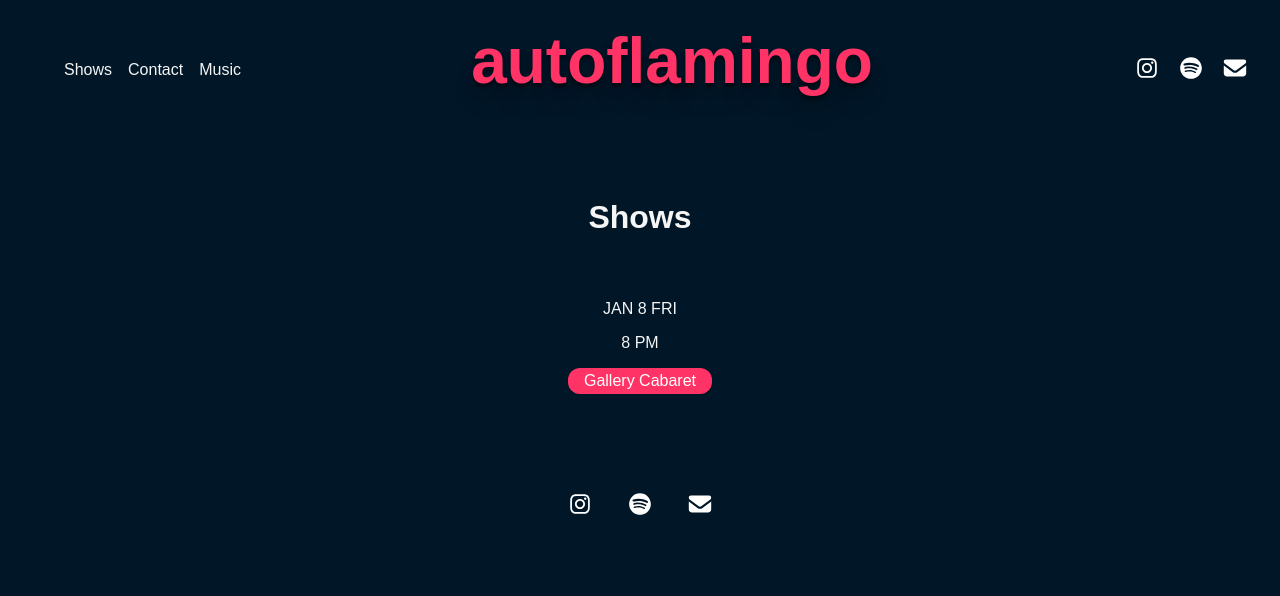
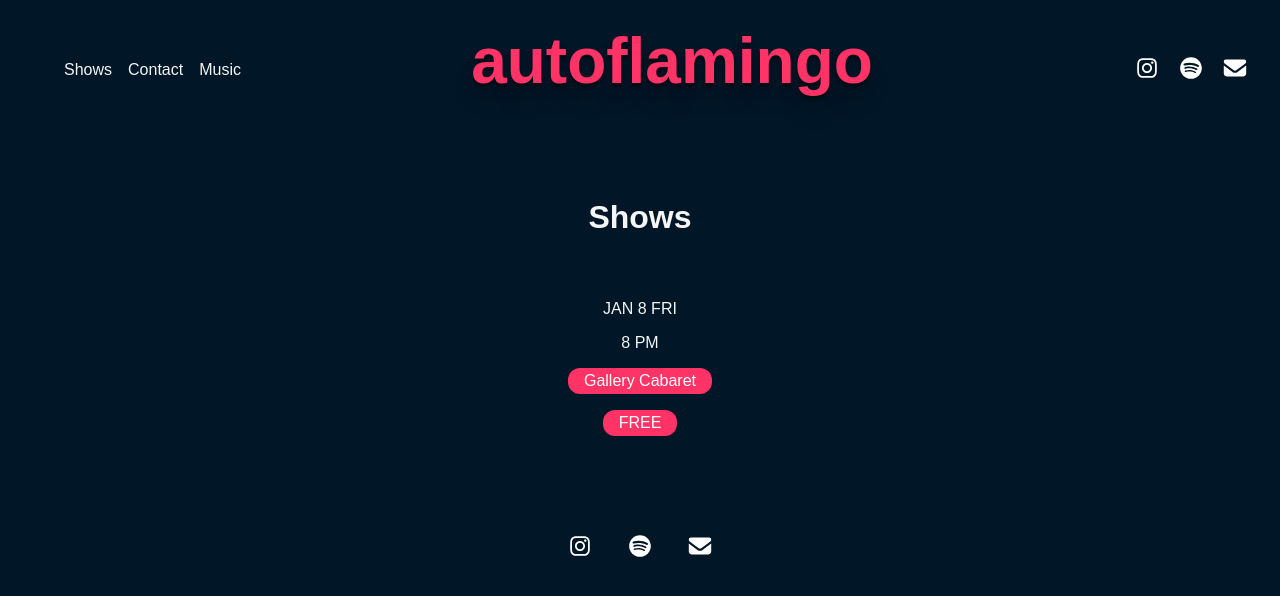
Before and after one commit to Turtlewords/autoflamingo_, a plain HTML site: page shows.html in a window 1280 px wide. Shown: the top 596 px of the page. Drawn offline with Linux system fonts and the light colour scheme.

Commit message:
add gallery cabaret tix price

```diff
--- a/shows.html
+++ b/shows.html
@@ -90,11 +90,11 @@
               target="_blank"
               >Gallery Cabaret</a
             >
-            <!-- <a
+            <p
               class="shows-link"
-              href="https://dice.fm/event/532kmw-high-plains-ripper-rareforms-autoflamingo-4th-nov-cobra-lounge-chicago-tickets?pid=5997f9b0&_branch_match_id=1612182427301101520&utm_medium=partners_api&_branch_referrer=H4sIAAAAAAAAA8soKSkottLXz8nMy9ZLyUxO1UvL1Q9JTE60MDcyNUpMsbQvyEyxNbW0NE%2BzTDJQqytKTUstKsrMS49PKsovL04tsnXOKMrPTQUAR0uhvkgAAAA%3D"
+              href=""
               target="_blank"
-              >$15</a> -->
+              >FREE</p>
 
           </li>
 
```
